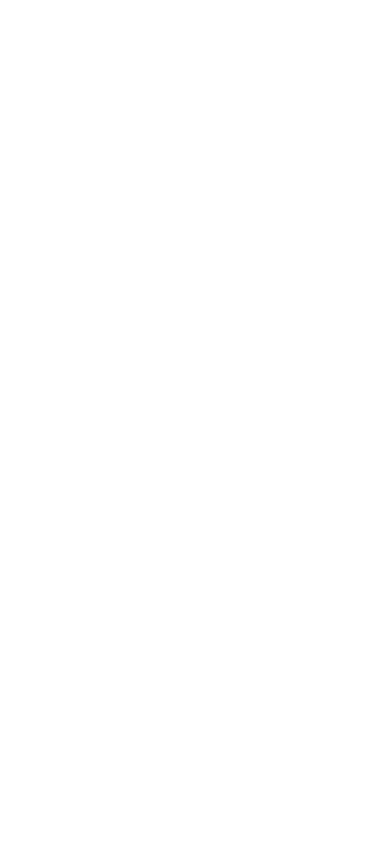
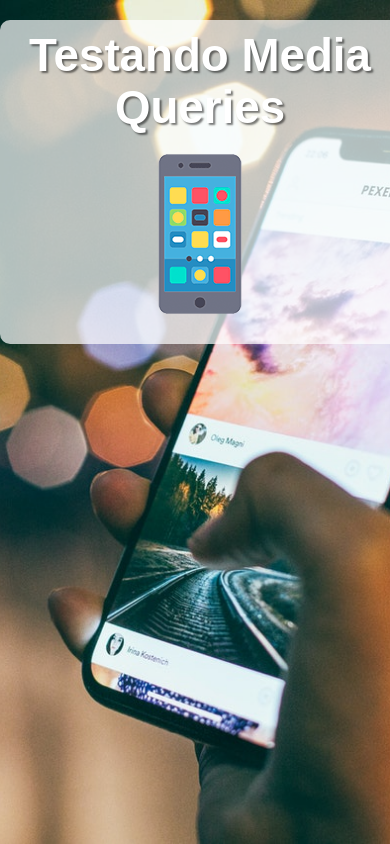
Before and after one commit to alexandre-07/html-css, a plain HTML site: page exercìcios/ex026/mq004/index.html in a window 390 px wide. Drawn offline with Linux system fonts and the light colour scheme.

Commit message:
phone finalizado

```diff
--- /dev/null
+++ b/exercìcios/ex026/mq004/estilos/style.css
@@ -0,0 +1,47 @@
+@charset "UTF-8";
+
+/*Mobile Firsty*/
+
+*{
+    font-family: Arial, Helvetica, sans-serif;
+    font-size: 1.3em;
+    margin: 0px;
+    padding: 0px;
+    box-sizing: border-box;
+}
+
+html{
+    height: 100vh;
+}
+
+body{
+    background: black url(../imagens/back-phone.jpg) no-repeat;
+    background-size: cover;
+    background-position: center center;
+}
+
+main{
+    background-color: rgba(255, 255, 255, 0.699);
+    width: 400px;
+    margin: auto;
+    margin-top: 20px;
+    border-radius: 10px;
+    padding: 10px;
+}
+
+h1{
+    text-align: center;
+    color: white;
+    text-shadow: 2px 2px 2px rgba(0, 0, 0, 0.521);
+}
+
+img{
+    display: block;
+    margin: auto;
+}
+
+img#phone{display: block;}
+img#tablet{display: none;}
+img#print{display: none;}
+img#pc{display: none;}
+img#tv{display: none;}
--- a/exercìcios/ex026/mq004/index.html
+++ b/exercìcios/ex026/mq004/index.html
@@ -4,8 +4,17 @@
     <meta charset="UTF-8">
     <meta name="viewport" content="width=device-width, initial-scale=1.0">
     <title>Media Query</title>
+    <link rel="stylesheet" href="estilos/style.css" media="all">
+    <link rel="stylesheet" href="estilos/media-query.css">
 </head>
 <body>
-
+    <main>
+        <h1>Testando Media Queries</h1>
+        <img id="phone" src="imagens/icon-phone.png" alt="Acessando Via Smartphone">
+        <img id="tablet" src="imagens/icon-tablet.png" alt="Acessando via tablet">
+        <img id="print" src="imagens/icon-print.png" alt="Versão para impressão">
+        <img id="pc" src="imagens/icon-pc.png" alt="Versão para desktop">
+        <img id="tv" src="imagens/icon-tv.png" alt="Versão para TV">
+    </main>
 </body>
 </html>
```
Also changed, not shown: exercìcios/ex026/mq004/estilos/media-query.css (added, +7 -0 lines).
